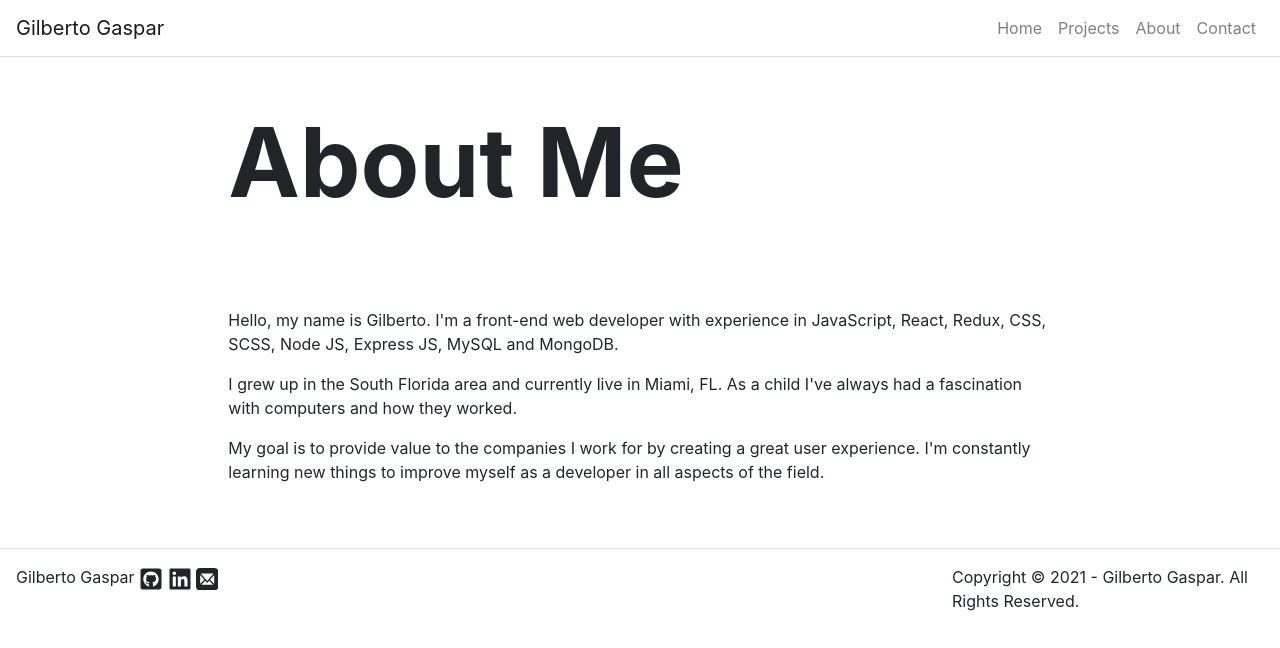
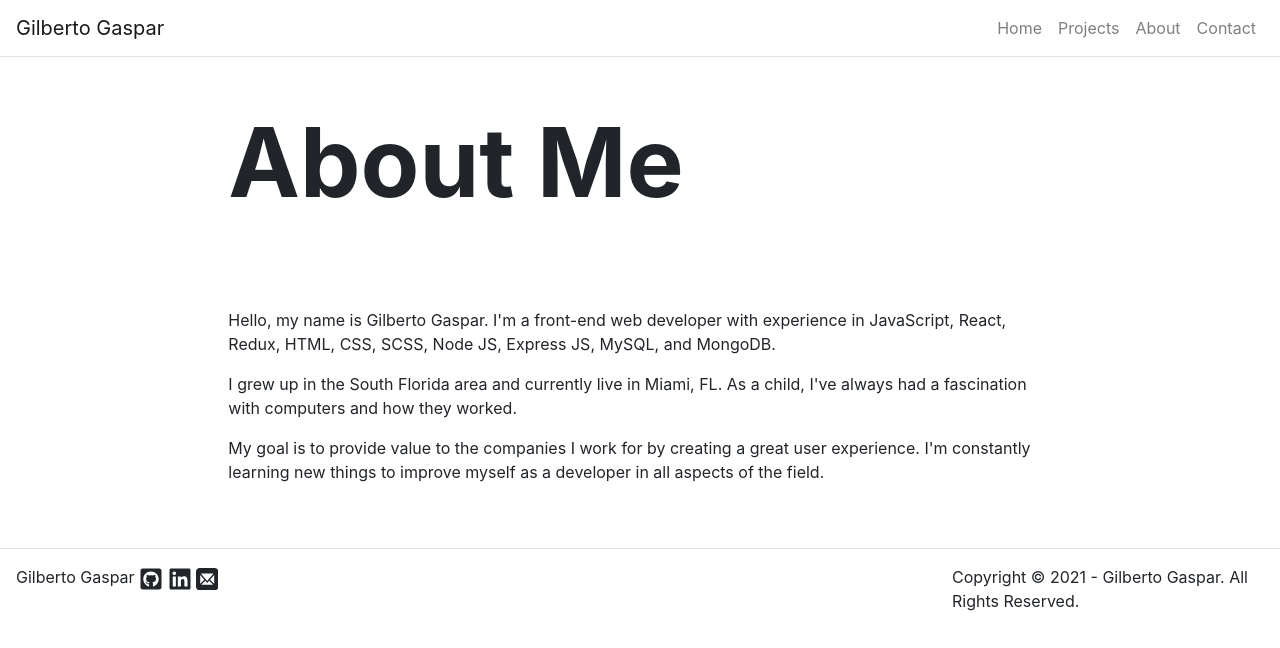
Before and after one commit to GilbertoGaspar/portfolio-site, a React (Create React App) app: page /#/about in a window 1280 px wide. Shown: the top 648 px of the page. Built offline with nearby package versions, Linux system fonts and the light colour scheme.

Commit message:
fix: improve grammar, add full name and extra info to about page

```diff
--- a/src/pages/AboutPage.js
+++ b/src/pages/AboutPage.js
@@ -9,13 +9,13 @@ export default function AboutPage({ title }) {
       <Hero title={title}></Hero>
       <Content>
         <p>
-          Hello, my name is Gilberto. I'm a front-end web developer with
-          experience in JavaScript, React, Redux, CSS, SCSS, Node JS, Express
-          JS, MySQL and MongoDB.
+          Hello, my name is Gilberto Gaspar. I'm a front-end web developer with
+          experience in JavaScript, React, Redux, HTML, CSS, SCSS, Node JS,
+          Express JS, MySQL, and MongoDB.
         </p>{' '}
         <p>
           I grew up in the South Florida area and currently live in Miami, FL.
-          As a child I've always had a fascination with computers and how they
+          As a child, I've always had a fascination with computers and how they
           worked.
         </p>{' '}
         <p>
```
